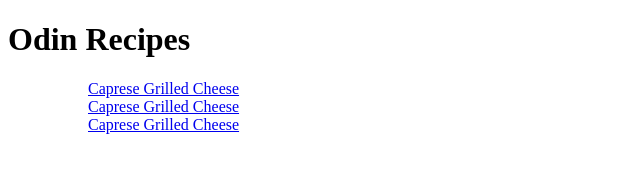
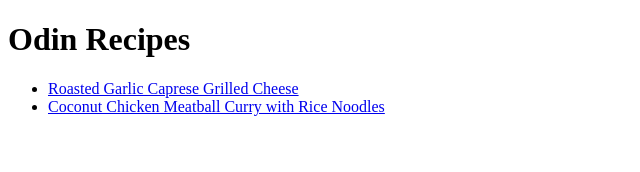
Before and after one commit to netlok002/odin-recipes, a plain HTML site: page index.html in a window 1280 px wide. Shown: the whole page, without its empty margins (0-640 px from the left). Drawn offline with Linux system fonts and the light colour scheme.

Commit message:
fix broken links

```diff
--- a/index.html
+++ b/index.html
@@ -11,9 +11,9 @@
         Odin Recipes
     </h1>
     <ul>
-        <ol><a href="recipes/caprese-grilled-cheese.html">Caprese Grilled Cheese</a></ol>
-        <ol><a href="recipes/chicken-meatball-curry.html">Caprese Grilled Cheese</a></ol>
-        <ol><a href="recipes/salmon-bowls.html">Caprese Grilled Cheese</a></ol>
+        <li><a href="recipes/caprese-grilled-cheese.html">Roasted Garlic Caprese Grilled Cheese</a></li>
+        <li><a href="recipes/chicken-meatball-curry.html">Coconut Chicken Meatball Curry with Rice Noodles</a></li>
+       <!--<li><a href="recipes/salmon-bowls.html">Spicy Ginger Sesame Crusted Salmon Bowls</a></li>-->
     </ul>
 
 </body>
```
